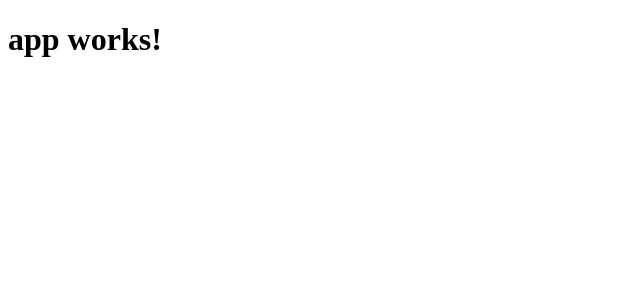
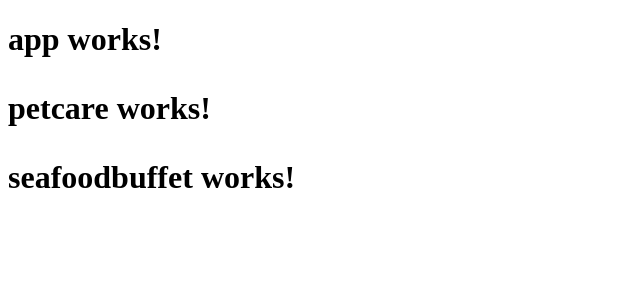
Before and after one commit to tedheng/localservices, an Angular app: page / in a window 1280 px wide. Shown: the top 300 px of the page, without its empty margins (0-640 px from the left). Built offline with nearby package versions, Linux system fonts and the light colour scheme.

Commit message:
Test check in

```diff
--- a/src/app/app.component.html
+++ b/src/app/app.component.html
@@ -1,3 +1,5 @@
 <h1>
   {{title}}
+  <app-petcare></app-petcare>
+  <app-seafoodbuffet></app-seafoodbuffet>
 </h1>
```
